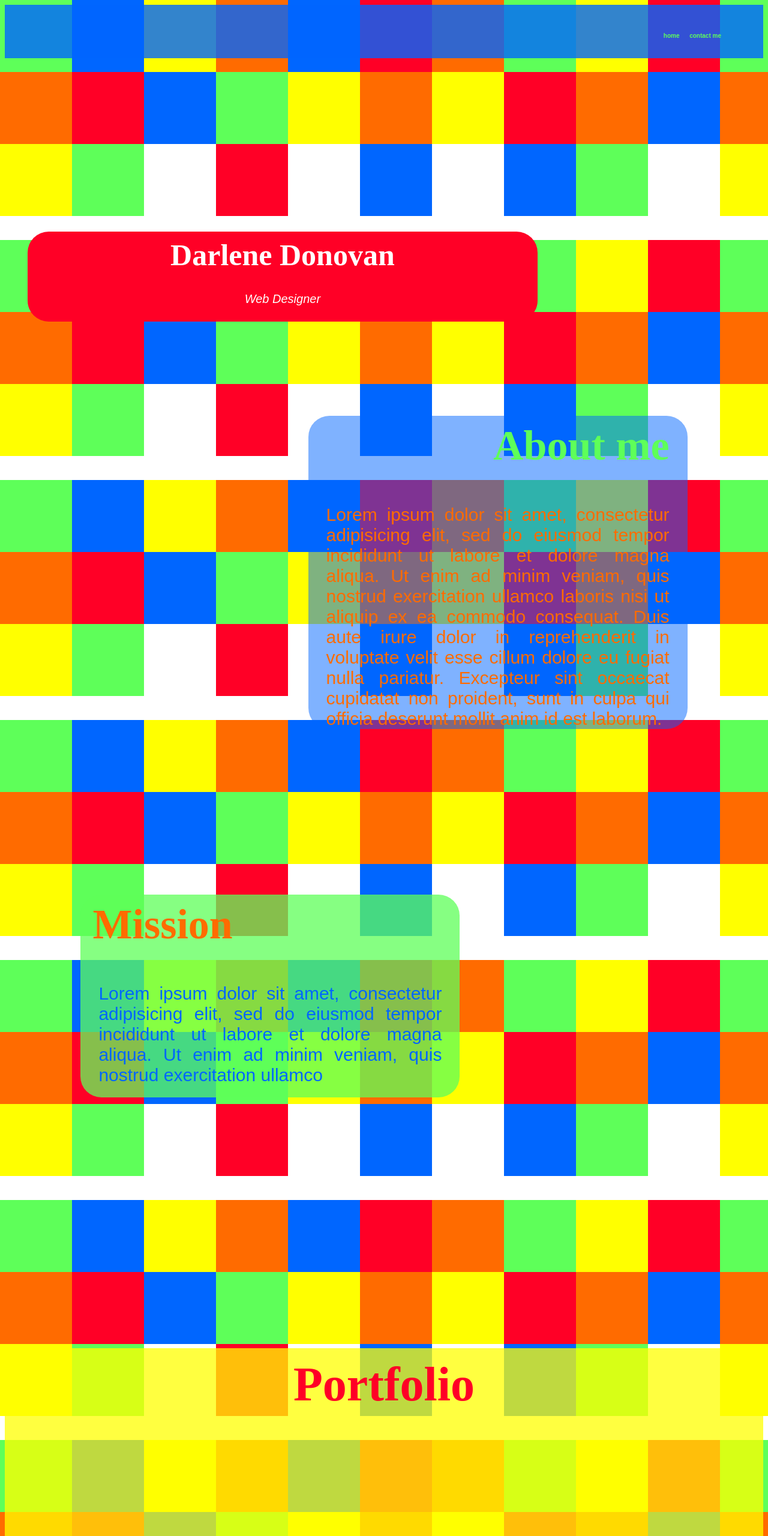
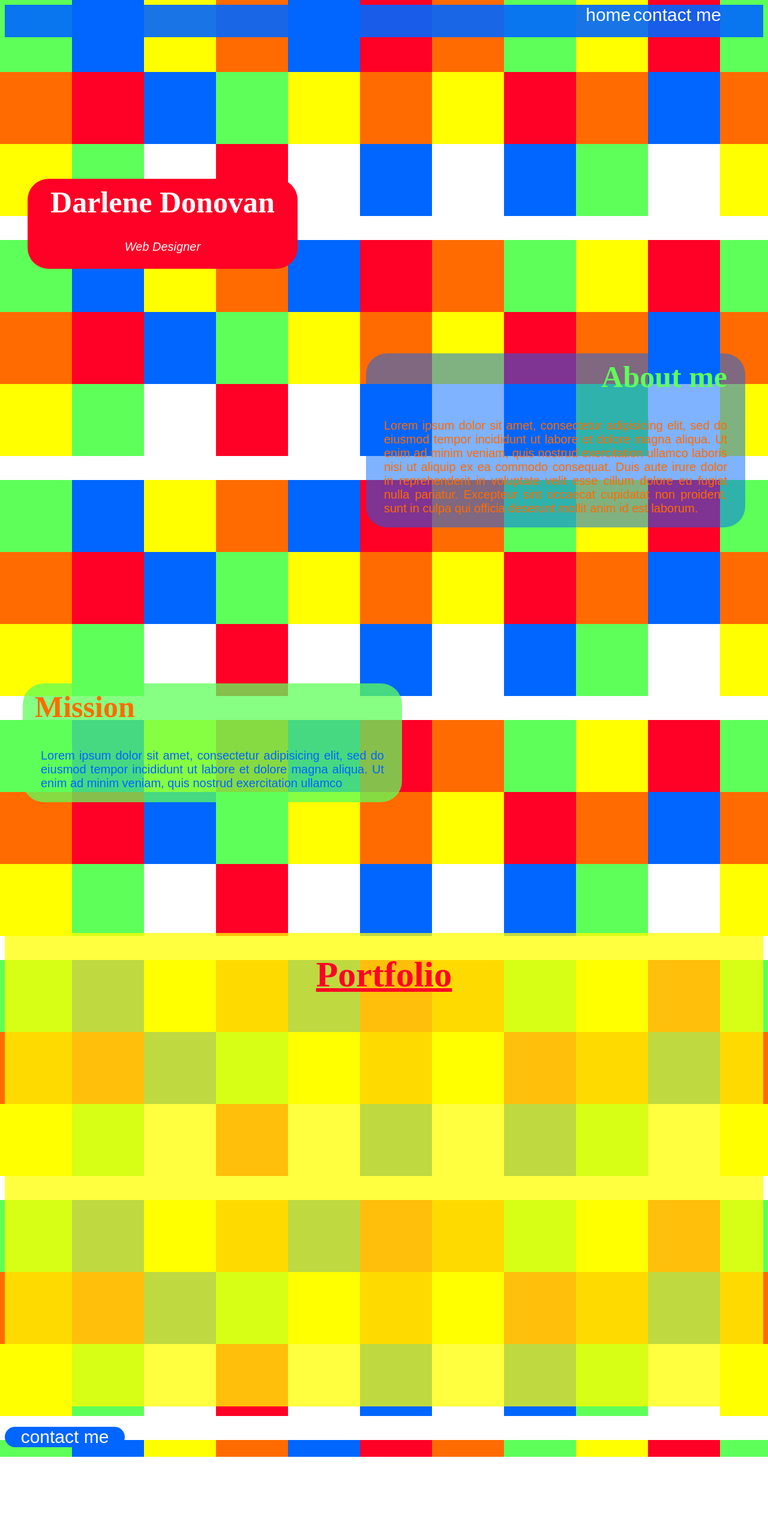
Before and after one commit to DarleneD19/mockup1, a plain HTML site: page index.html in a window 1280 px wide. Shown: the top 2560 px of the page at 60% size. After the commit the page ends 2428 px from the top, so only its background shows below. Drawn offline with Linux system fonts and the light colour scheme.

Commit message:
size changes

```diff
--- a/assets/css/style.css
+++ b/assets/css/style.css
@@ -1,8 +1,8 @@
 
 a{
-    color: #5eff59;
+    color: #fff;
     font-family: arial;
-    font-size:10px;
+    font-size:30px;
    text-decoration: none;
 
 }
@@ -13,25 +13,20 @@ a:hover{
 
 .links{
     text-align: right;
-    font-family: arial;
-    font-size: 60px;
-    background-color: rgba(0, 102, 255, .8);
     padding-right: 70px;
     padding-bottom: 20px;
-    font-weight: bold;
+    background-color: rgba(0, 102, 255, .9)
 }
 
 .toppage{
     background: #ff0026;
     color: #fff;
-    width: 50%;
+    width: 450px;
     height: 150px;
     border-radius: 35px;
     margin-bottom: 5%;
     margin-left: 3%;
-    margin-top: 20%;
-    min-width: 850px;
-    max-width: 1200px
+    margin-top: 200px;
 }
 
 .toppage .name{
@@ -55,7 +50,7 @@ a:hover{
     min-width: 500px;
     max-width: 50%;
     margin-left: auto;
-    margin-right: 10%;
+    margin-right: 30px;
     margin-bottom: 200px
 }
 
@@ -63,16 +58,17 @@ a:hover{
     padding-right: 30px;
     padding-top: 10px;
     font-family: britannic bold;
-    font-size: 70px;
+    font-size: 50px;
     text-align: right
 }
 
 .me{
     font-family: arial;
-    font-size: 30px;
+    font-size: 20px;
     color: #ff6b00;
     padding-left: 30px;
     padding-right: 30px;
+    padding-bottom: 20px;
     text-align: justify;
 }
 
@@ -83,14 +79,14 @@ a:hover{
     min-width: 500px;
     max-width: 50%;
     margin-right: auto;
-    margin-left: 10%;
-    margin-bottom: 400
+    margin-left: 30px;
+    margin-bottom: 200px;
 
 }
 
 .mi{
     font-family: britannic bold;
-    font-size: 70px;
+    font-size: 50px;
     padding-left: 20px;
     padding-top: 10px;
 }
@@ -98,7 +94,7 @@ a:hover{
 .on{
     color: #06f;
     font-family: arial;
-    font-size: 30px;
+    font-size: 20px;
     text-align: justify;
     padding-left: 30px;
     padding-right: 30px;
@@ -107,7 +103,7 @@ a:hover{
 
 .portfolio{
     background: rgba(255, 255, 0, 0.75);
-    height: 700px;
+    height: 500px;
     padding-top: 5px;
     min-height: 100%;
     max-height: 100%;
@@ -115,12 +111,21 @@ a:hover{
 
 .port{
     font-family:  britannic bold;
-    font-size: 80px;
+    font-size: 60px;
     color: #ff0026;
     text-align: center;
-    margin-top:10px
+    margin-top:30px;
+    text-decoration: underline
 }
 
+.contact{
+    background-color: #06f;
+    width: 200px;
+    text-align: center;
+    border-radius: 50px;
+    /*center this button*/
+}
+/*CONTACT PAGE*/
 .container{
     max-height: 1000px;
 
@@ -135,17 +140,18 @@ a:hover{
 .col2{
     width: 50%;
     height: 50%;
+    float: right
 }
 .contactme{
     font-family: britannic bold;
     color: #06f;
-    font-size: 40px;
+    font-size: 30px;
 
 }
 
 .fn{
     font-family: britannic bold;
-    font-size: 40px;
+    font-size: 30px;
     color: #ff0026
 }
 
@@ -156,22 +162,16 @@ a:hover{
 
 .email{
     font-family: britannic bold;
-    font-size: 40px;
+    font-size: 30px;
     color: #ff0026
 
 }
-
-.phone{
-    font-family: britannic bold;
-    font-size: 40px;
-    color: #ff0026
-
 }
 
 .mess{
     font-family: britannic bold;
-    font-size: 40px;
-    color: #ff0026
+    font-size: 30px;
+    color: #ff0026;
 }
 
 .map{
@@ -192,15 +192,15 @@ a:hover{
 
 input[type=text] {
     padding: 10px;
-    width: 500px
+    width: 300px
 }
 
 input[type=email] {
     padding: 10px;
-    width: 500px
+    width: 300px
 }
 
 textarea {
-    width: 500px;
-    padding: 70px
+    width: 300px;
+    padding: 40px
 }
```
